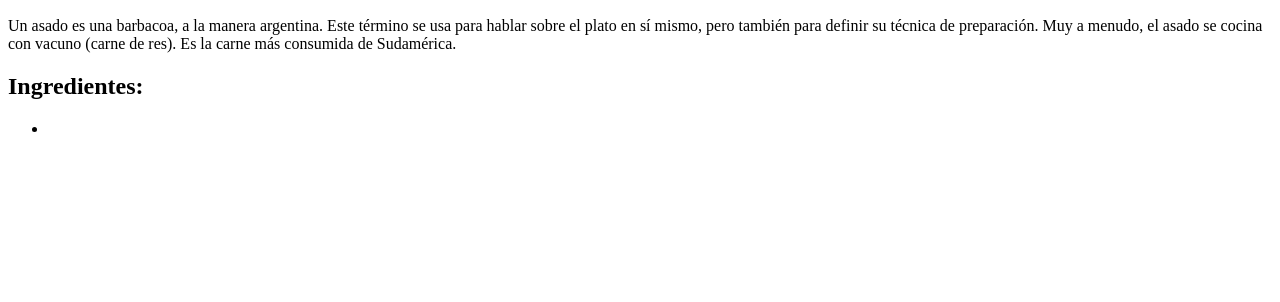
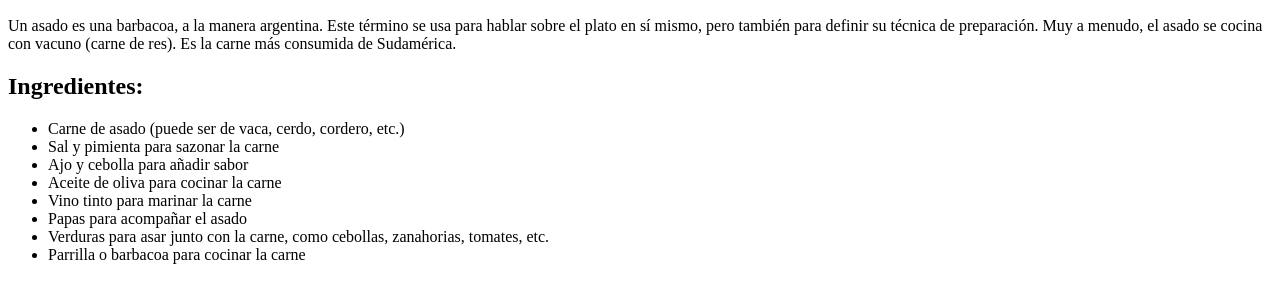
Before and after one commit to Lpik97/Odin-recipes-project, a plain HTML site: page recipes/asado-argentino.html in a window 1280 px wide. Shown: the part 434-736 px from the top of the page. Drawn offline with Linux system fonts and the light colour scheme.

Commit message:
List of ingredients was included.

```diff
--- a/recipes/asado-argentino.html
+++ b/recipes/asado-argentino.html
@@ -10,7 +10,14 @@
     <p>Un asado es una barbacoa, a la manera argentina. Este término se usa para hablar sobre el plato en sí mismo, pero también para definir su técnica de preparación. Muy a menudo, el asado se cocina con vacuno (carne de res). Es la carne más consumida de Sudamérica.</p>
     <h2>Ingredientes:</h2>
     <ul>
-      <li></li>
+      <li>Carne de asado (puede ser de vaca, cerdo, cordero, etc.) </li>
+      <li>Sal y pimienta para sazonar la carne</li>
+      <li>Ajo y cebolla para añadir sabor</li>
+      <li>Aceite de oliva para cocinar la carne</li>
+      <li>Vino tinto para marinar la carne</li>
+      <li>Papas para acompañar el asado</li>
+      <li>Verduras para asar junto con la carne, como cebollas, zanahorias, tomates, etc.</li>
+      <li>Parrilla o barbacoa para cocinar la carne</li>
     </ul>
   </body>
 </html>
```
